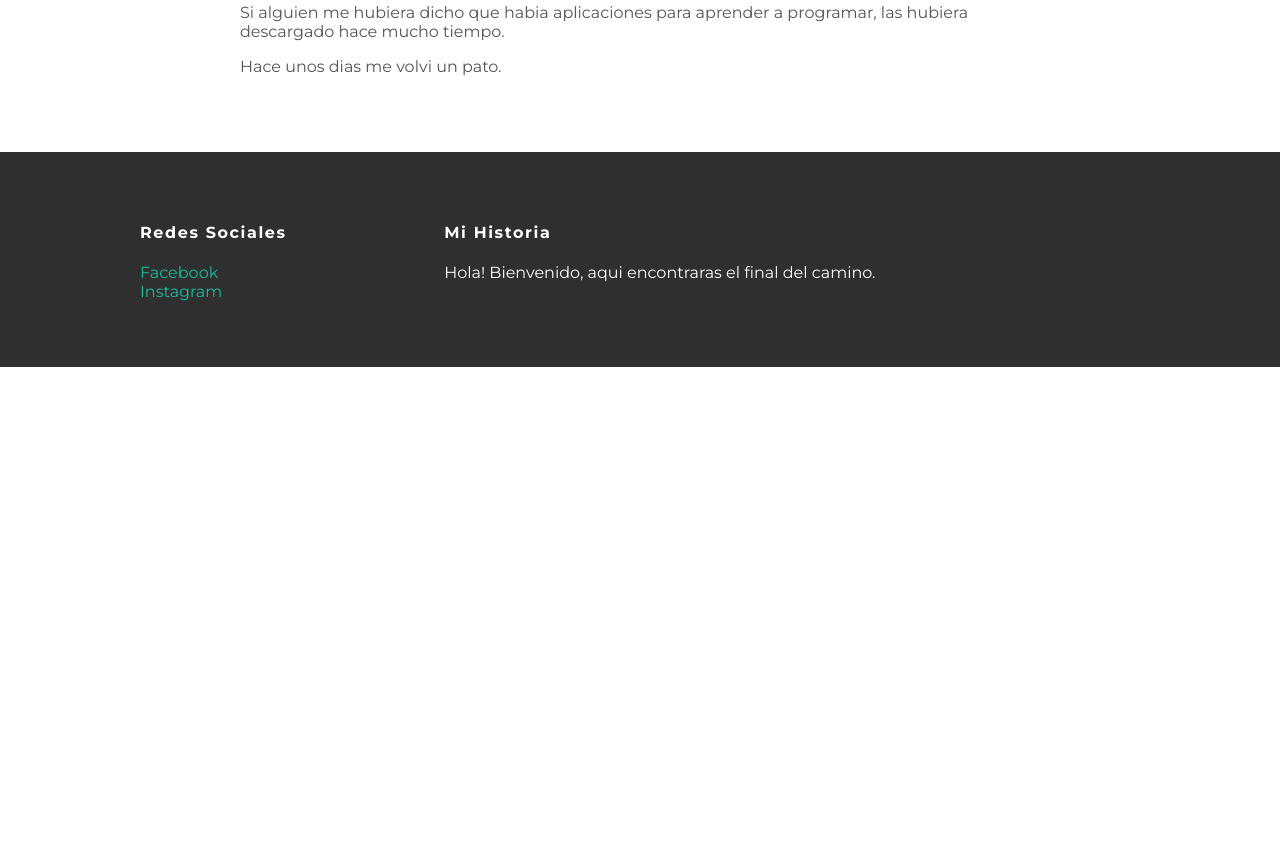
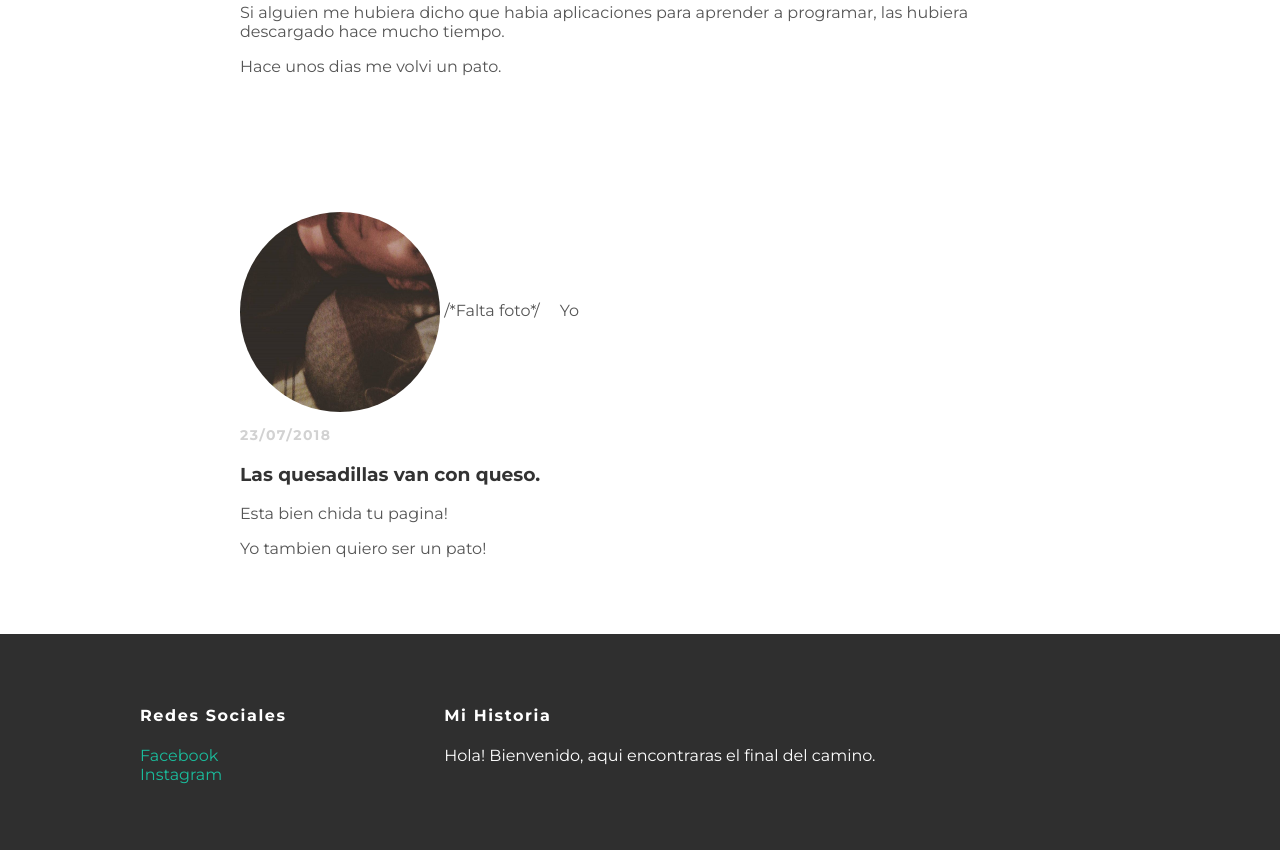
Before and after one commit to lalosullivan7x/lalosullivan7x2.github.io, a plain HTML site: page index.html in a window 1280 px wide. Shown: the part 982-1832 px from the top of the page. Before the commit the page ends 1349 px from the top, so only its background shows below. Drawn offline with Linux system fonts and the light colour scheme.

Commit message:
Update index.html

```diff
--- a/index.html
+++ b/index.html
@@ -50,6 +50,23 @@
     </div>
   </div>
 
+          <div id="content">
+      <div class="post-container">
+        <div class="post">
+          <div class="post-author">
+            <img src="Mi foto.png"> /*Falta foto*/
+            <span>Yo</span>
+          </div>
+            <p class="post-date">23/07/2018</p>
+            <h3 class="post-title">Las quesadillas van con queso.</h3>
+            <div class="post-content">
+              <p> Esta bien chida tu pagina! </p>
+                <p> Yo tambien quiero ser un pato! </p>
+      </div>
+    </div>
+  </div>
+
+
     <div id="footer">
       <div class="container">
         <div class="column">
```
